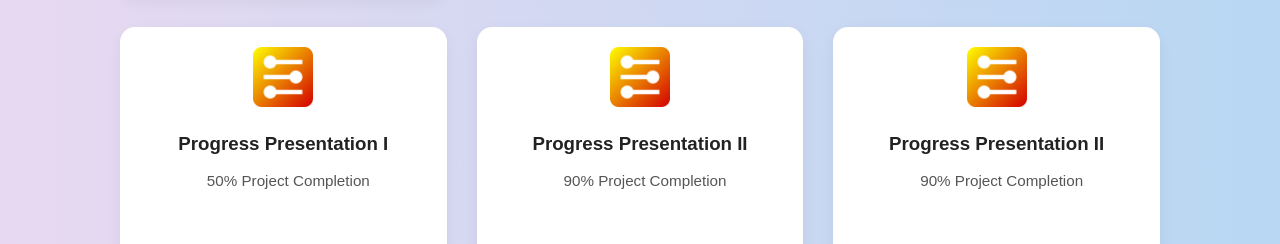
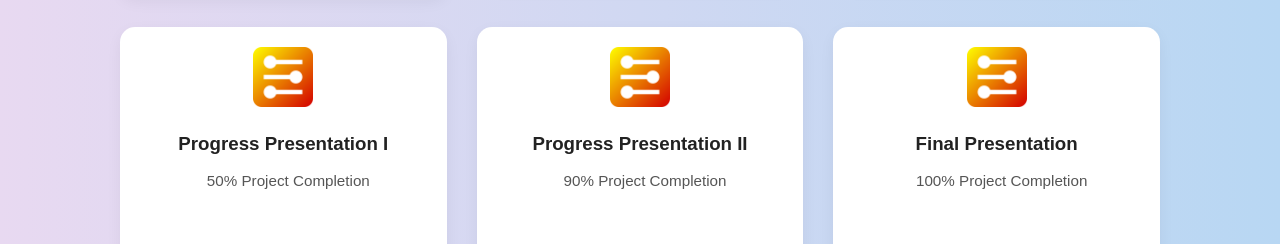
Before and after one commit to IT21283680/smarts, a plain HTML site: page index.html in a window 1280 px wide. Shown: the part 3646-3890 px from the top of the page. Drawn offline with Linux system fonts and the light colour scheme; files whose address does not match are found by name.

Commit message:
Update index.html

```diff
--- a/index.html
+++ b/index.html
@@ -176,8 +176,8 @@ SmartSteps because every step in learning should be a smart one.
 
            <div class="doc-card">
             <img src="image/icon.png" alt="Project Proposal Icon">
-            <h3>Progress Presentation II</h3>
-            <p>90% Project Completion</p><br><br>
+            <h3>Final Presentation </h3>
+            <p>100% Project Completion</p><br><br>
             <a href="https://docs.google.com/presentation/d/13e8fbTrwSRv-j0hOf3hB4kKwkX3zJqR_/edit?usp=drive_link&ouid=103269370507628112420&rtpof=true&sd=true" class="btn-view" target="_blank">View Document</a>
           </div>
 
```
